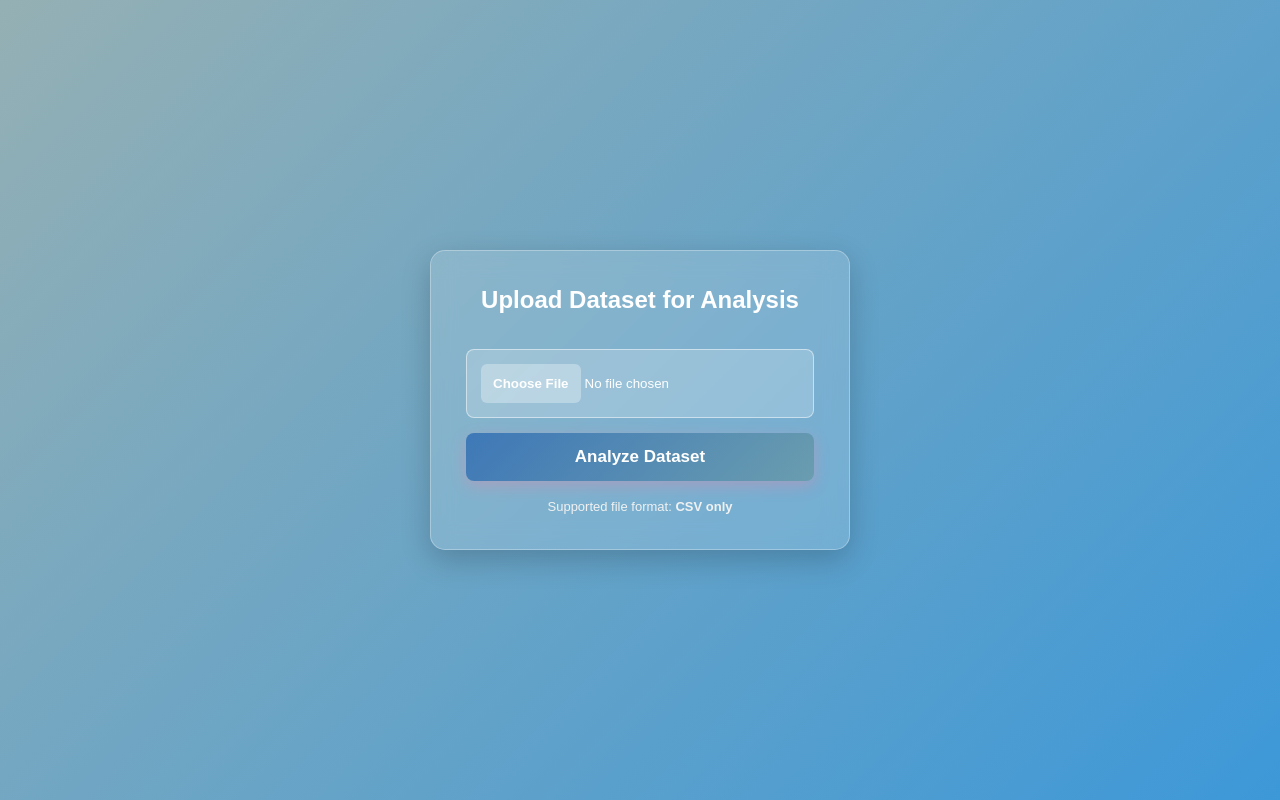
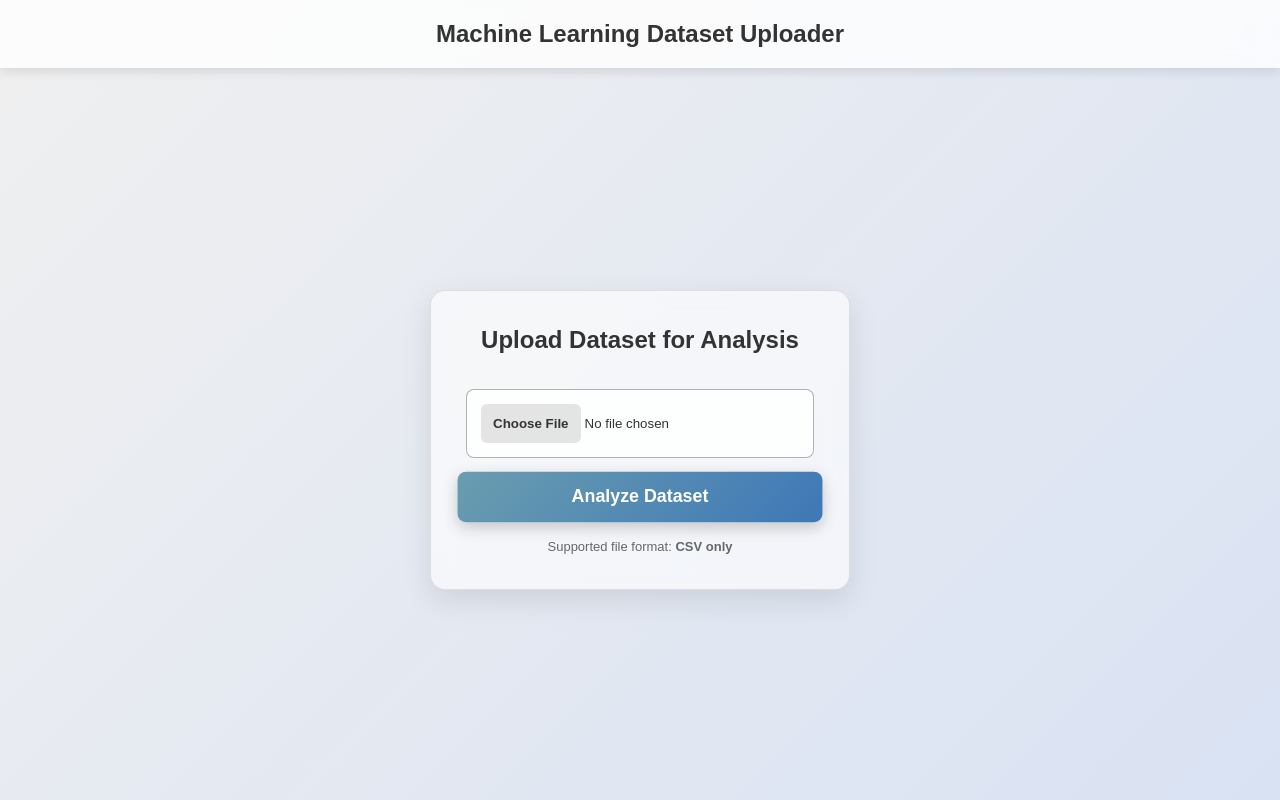
Before and after one commit to KhushalNadiyapara/ML_Camparator, a Flask app: page / in a window 1280 px wide. Run offline with Flask 3, Linux system fonts and the light colour scheme.

Commit message:
Change Design

```diff
--- a/templates/index.html
+++ b/templates/index.html
@@ -11,58 +11,78 @@
             font-family: 'Poppins', sans-serif;
         }
         body {
-            background: linear-gradient(135deg, #95b0b4, #3d98d8);
+            background: linear-gradient(135deg, #f0f0f0, #d9e2f3);
             display: flex;
             justify-content: center;
             align-items: center;
             height: 100vh;
             transition: background 0.3s ease-in-out;
+            flex-direction: column;
+        }
+        /* Header Styles */
+        .header {
+            width: 100%;
+            padding: 20px;
+            text-align: center;
+            font-size: 24px;
+            font-weight: bold;
+            color: #333;
+            background: rgba(255, 255, 255, 0.8);
+            backdrop-filter: blur(10px);
+            animation: fadeIn 1s ease-in-out;
+            position: fixed;
+            top: 0;
+            left: 0;
+            z-index: 1000;
+            box-shadow: 0 4px 10px rgba(0, 0, 0, 0.1);
         }
         /* Glassmorphism Container */
         .container {
-            background: rgba(255, 255, 255, 0.15);
+            background: rgba(255, 255, 255, 0.6);
             padding: 35px;
             border-radius: 15px;
-            box-shadow: 0 10px 30px rgba(0, 0, 0, 0.2);
+            box-shadow: 0 10px 30px rgba(0, 0, 0, 0.1);
             backdrop-filter: blur(12px);
             -webkit-backdrop-filter: blur(12px);
             text-align: center;
             width: 420px;
-            border: 1px solid rgba(255, 255, 255, 0.3);
+            border: 1px solid rgba(0, 0, 0, 0.1);
             transition: all 0.3s ease-in-out;
+            animation: slideUp 0.8s ease-in-out;
+            margin-top: 80px;
         }
         h2 {
             margin-bottom: 20px;
-            color: #fff;
+            color: #333;
             font-size: 24px;
             font-weight: 600;
         }
         input[type="file"] {
-            border: 1px solid rgba(255, 255, 255, 0.5);
+            border: 1px solid rgba(0, 0, 0, 0.3);
             padding: 14px;
             width: 100%;
             margin: 15px 0;
             cursor: pointer;
-            background: rgba(255, 255, 255, 0.2);
-            color: #fff;
+            background: rgba(255, 255, 255, 0.8);
+            color: #333;
             border-radius: 8px;
             transition: background 0.3s ease-in-out;
         }
         input[type="file"]::file-selector-button {
-            background: rgba(255, 255, 255, 0.3);
+            background: rgba(0, 0, 0, 0.1);
             border: none;
             padding: 12px;
             cursor: pointer;
             border-radius: 6px;
-            color: #fff;
+            color: #333;
             font-weight: bold;
             transition: background 0.3s ease-in-out;
         }
         input[type="file"]::file-selector-button:hover {
-            background: rgba(255, 255, 255, 0.5);
+            background: rgba(0, 0, 0, 0.2);
         }
         button {
-            background: linear-gradient(135deg, #3e78b7, #6a9daf);
+            background: linear-gradient(135deg, #6a9daf, #3e78b7);
             color: white;
             border: none;
             padding: 14px 22px;
@@ -73,62 +93,49 @@
             transition: 0.3s ease-in-out;
             display: inline-block;
             width: 100%;
-            box-shadow: 0 5px 15px rgba(255, 120, 160, 0.3);
+            box-shadow: 0 5px 15px rgba(0, 0, 0, 0.2);
+            animation: pulse 1.5s infinite;
+        }
+        button:hover {
+            background: linear-gradient(135deg, #3e78b7, #6a9daf);
+            transform: scale(1.05);
+        }
+        .container:hover {
+            box-shadow: 0 12px 40px rgba(0, 0, 0, 0.2);
         }
         .footer {
             margin-top: 18px;
             font-size: 13px;
-            color: #f1f1f1;
+            color: #666;
         }
-        /* Dark Mode Styles */
-        .dark-mode {
-            background: linear-gradient(135deg, #1e1e1e, #2c2c2c);
+        /* Animations */
+        @keyframes slideUp {
+            from {
+                transform: translateY(50px);
+                opacity: 0;
             }
-        .dark-mode .container {
-            background: rgba(50, 50, 50, 0.3);
-            border: 1px solid rgba(255, 255, 255, 0.2);
+            to {
+                transform: translateY(0);
+                opacity: 1;
             }
-        .dark-mode h2,
-        .dark-mode .footer,
-        .dark-mode input[type="file"],
-        .dark-mode input[type="file"]::file-selector-button,
-        .dark-mode button {
-            color: #ddd;
         }
-        .dark-mode input[type="file"]::file-selector-button,
-        .dark-mode button {
-            background: rgba(255, 255, 255, 0.2);
+        @keyframes fadeIn {
+            from {
+                opacity: 0;
             }
-        .dark-mode button:hover,
-        .dark-mode input[type="file"]::file-selector-button:hover {
-            background: rgba(255, 255, 255, 0.4);
+            to {
+                opacity: 1;
             }
-        /* Dark Mode Toggle Button */
-        .dark-mode-btn {
-            position: absolute;
-            top: 20px;
-            right: 20px;
-            background: rgba(255, 255, 255, 0.2);
-            border: none;
-            padding: 10px 18px;
-            cursor: pointer;
-            border-radius: 30px;
-            font-size: 15px;
-            transition: 0.3s ease-in-out;
-            color: white;
-            font-weight: bold;
         }
-        .dark-mode-btn:hover {
-            background: rgba(255, 255, 255, 0.4);
-        }
-        /* Hover Effect */
-        .container:hover {
-            box-shadow: 0 12px 40px rgba(0, 0, 0, 0.3);
+        @keyframes pulse {
+            0% { transform: scale(1); }
+            50% { transform: scale(1.05); }
+            100% { transform: scale(1); }
         }
     </style>
 </head>
 <body>
-
+    <div class="header">Machine Learning Dataset Uploader</div>
     <div class="container">
         <h2>Upload Dataset for Analysis</h2>
         <form action="/analyze" method="post" enctype="multipart/form-data">
@@ -139,8 +146,5 @@
             Supported file format: <b>CSV only</b>
         </div>
     </div>
-
-
-
 </body>
 </html>
```
Also changed, not shown: static/decision_tree.png. Lines whose indentation alone changed are shown as unchanged.
